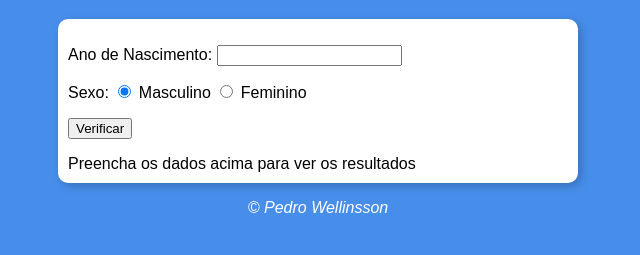
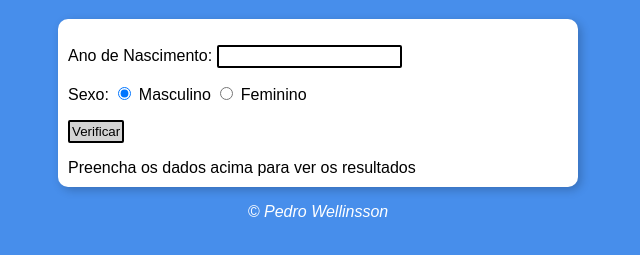
Before and after one commit to pwellinsson/js-curso, a plain HTML site: page js-curso_em_video/aula12ex/ex015/modelo.html in a window 1280 px wide. Shown: the part 61-316 px from the top of the page, without its empty margins (322-962 px from the left). Drawn offline with Linux system fonts and the light colour scheme.

Commit message:
Update style.css

```diff
--- a/js-curso_em_video/aula12ex/ex015/style.css
+++ b/js-curso_em_video/aula12ex/ex015/style.css
@@ -24,3 +24,19 @@ footer {
   text-align: center;
   font-style: italic;
 }
+
+input {
+  border-radius: 2px;
+  border: 2px solid black;
+  padding: 2px;
+}
+
+input#botao {
+  background-color: rgba(169, 169, 169, 0.51);
+  color: black;
+}
+
+input#botao:hover {
+  background-color: darkgray;
+  padding: 5px;
+}
```
Lines whose indentation alone changed are shown as unchanged.
